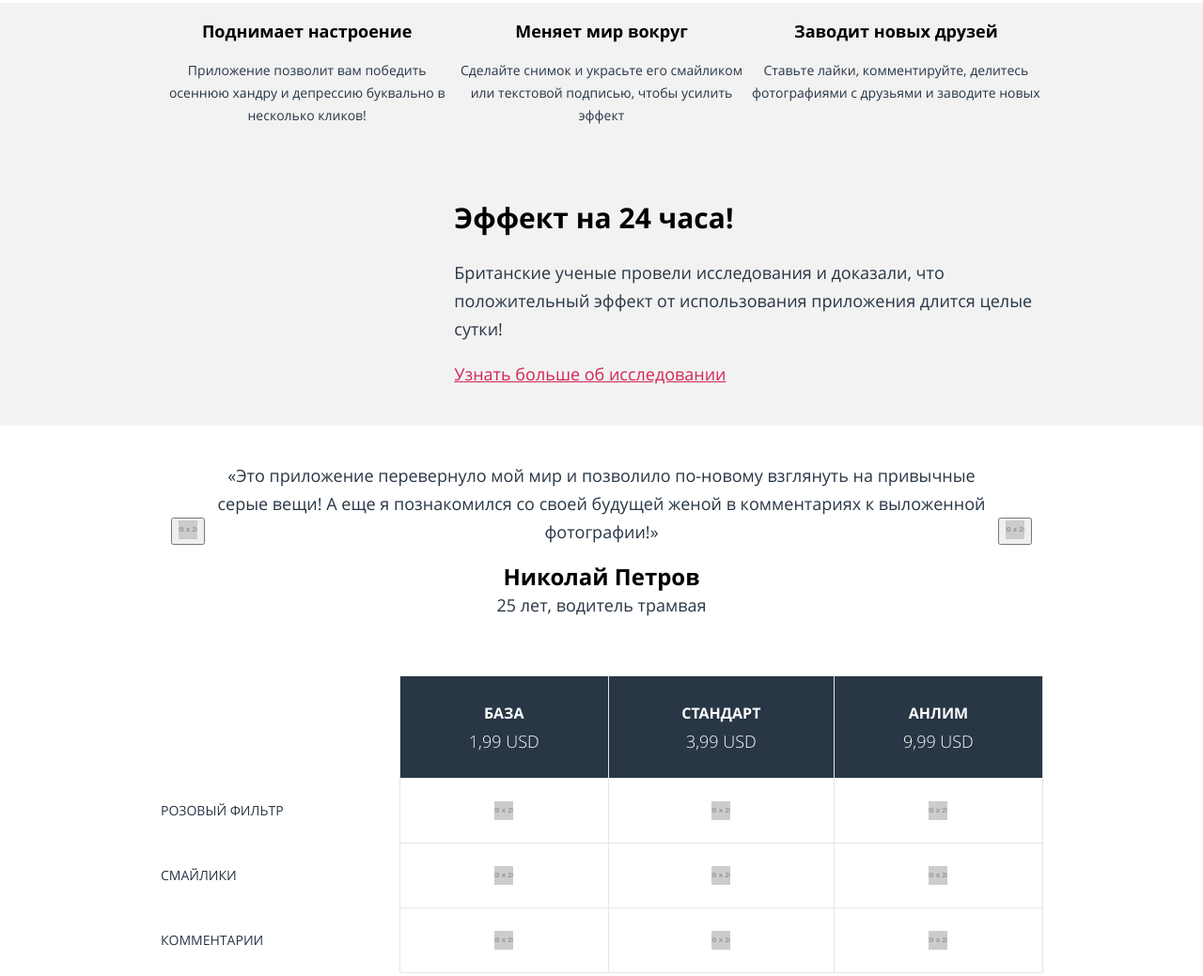
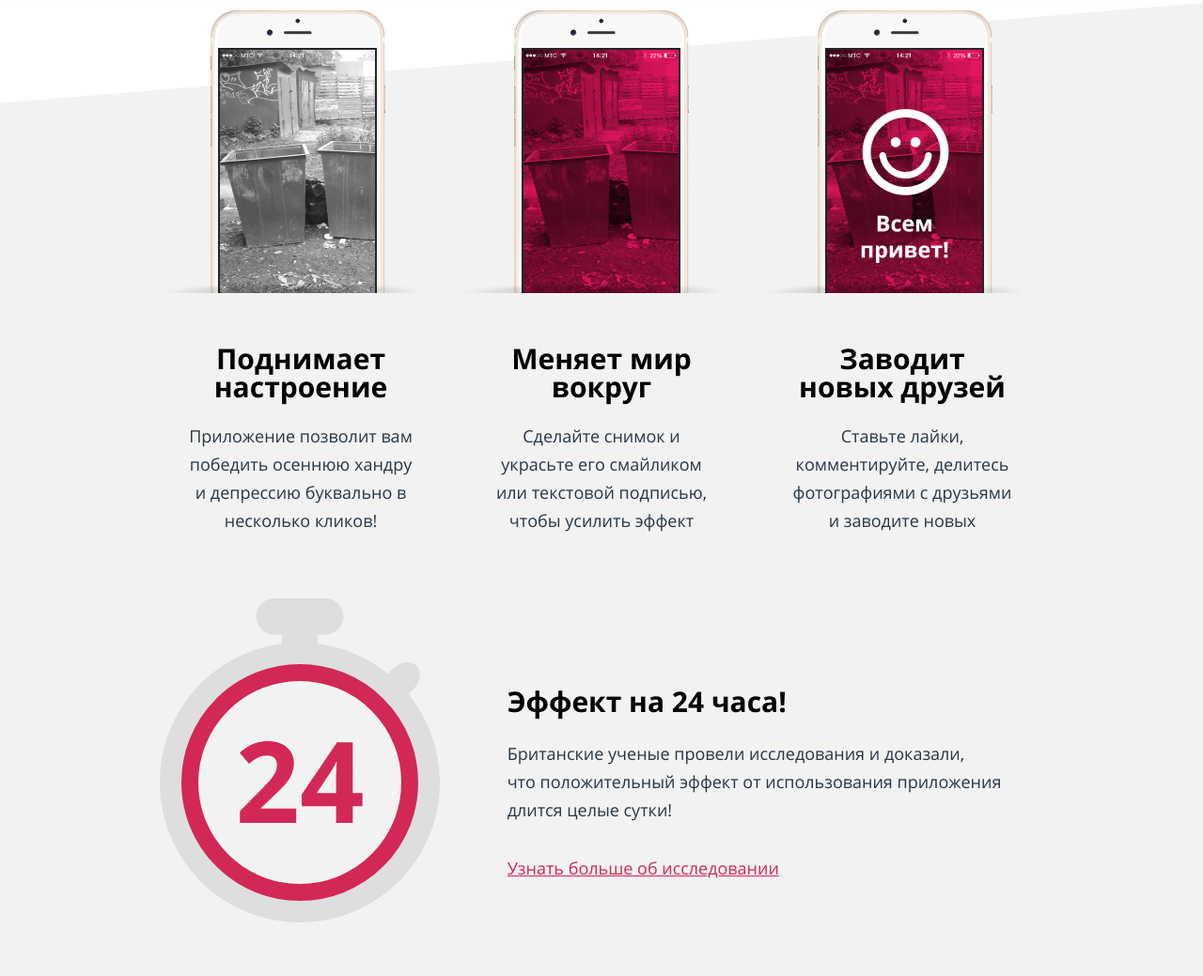
Before and after one commit to gsem73/315531-pink-21, a website: page source/index.html in a window 1280 px wide. Shown: the part 1166-2205 px from the top of the page at 94% size. Drawn offline with nearby package versions, Linux system fonts and the light colour scheme; files that its build step writes are made by us from their sources.

Commit message:
Сделана верстка блока Features

```diff
--- a/source/index.html
+++ b/source/index.html
@@ -115,18 +115,18 @@
         </div>
         <div class="offer__content">
           <div class="container">
-            <ul class="feature-list">
-              <li class="feature-list__item feature">
-                <h3 class="feature__title">Поднимает настроение</h3>
-                <p class="feature__description">Приложение позволит вам победить осеннюю хандру и депрессию буквально в несколько кликов!</p>
+            <ul class="features">
+              <li class="features__item features__item--mood">
+                <h3 class="features__title">Поднимает настроение</h3>
+                <p class="features__description">Приложение позволит вам победить осеннюю хандру и депрессию буквально в несколько кликов!</p>
               </li>
-              <li class="feature-list__item feature">
-                <h3 class="feature__title">Меняет мир вокруг</h3>
-                <p class="feature__description">Сделайте снимок и украсьте его смайликом или текстовой подписью, чтобы усилить эффект</p>
+              <li class="features__item features__item--world">
+                <h3 class="features__title">Меняет мир вокруг</h3>
+                <p class="features__description">Сделайте снимок и украсьте его смайликом или текстовой подписью, чтобы усилить&nbsp;эффект</p>
               </li>
-              <li class="feature-list__item feature">
-                <h3 class="feature__title">Заводит новых друзей</h3>
-                <p class="feature__description">Ставьте лайки, комментируйте, делитесь фотографиями с друзьями и заводите новых</p>
+              <li class="features__item features__item--friend">
+                <h3 class="features__title">Заводит новых&nbsp;друзей</h3>
+                <p class="features__description">Ставьте лайки, комментируйте, делитесь фотографиями с друзьями и заводите новых</p>
               </li>
             </ul>
           </div>
@@ -136,9 +136,11 @@
       <section class="effect">
         <div class="container">
           <div class="research">
-            <h2 class="research__caption">Эффект на 24 часа!</h2>
-            <p class="research__content">Британские ученые провели исследования и доказали, что положительный эффект от использования приложения длится целые сутки!</p>
-            <a class="research__link" href="#">Узнать больше об исследовании</a>
+            <div class="research__item">
+              <h2 class="research__caption">Эффект на&nbsp;24&nbsp;часа!</h2>
+              <p class="research__content">Британские ученые провели исследования и&nbsp;доказали, что&nbsp;положительный эффект от&nbsp;использования приложения длится целые сутки!</p>
+              <a class="research__link" href="#">Узнать больше об исследовании</a>
+            </div>
           </div>
         </div>
       </section>
--- a/source/sass/blocks/effect.scss
+++ b/source/sass/blocks/effect.scss
@@ -4,6 +4,7 @@
 
   @media (min-width: $tablet-size) {
     display: block;
+    padding: 20px 0;
   }
 
   @media (min-width: $desktop-size) {
--- a/source/sass/blocks/feature-list.scss
+++ /dev/null
@@ -1,27 +0,0 @@
-.feature-list {
-  list-style: none;
-  padding: 0;
-  margin: 0;
-  display: grid;
-  grid-template-columns: 1fr;
-
-  @media (min-width: $tablet-size) {
-    grid-template-columns: repeat(2, 1fr);
-  }
-
-  @media (min-width: $desktop-size) {
-    grid-template-columns: repeat(3, 1fr);
-  }
-}
-
-.feature-list__item {
-  grid-column-start: auto;
-
-  @media (min-width: $tablet-size) {
-    grid-column-start: 2;
-  }
-
-  @media (min-width: $desktop-size) {
-    grid-column-start: auto;
-  }
-}
--- a/source/sass/blocks/feature.scss
+++ /dev/null
@@ -1,19 +0,0 @@
-.feature__title {
-  font-family: "Open Sans", "Arial", sans-serif;
-  font-style: normal;
-  font-weight: bold;
-  font-size: 18px;
-  line-height: 24px;
-  text-align: center;
-  color: $base_black;
-}
-
-.feature__description {
-  font-family: "Open Sans", "Arial", sans-serif;
-  font-style: normal;
-  font-weight: normal;
-  font-size: 14px;
-  line-height: 24px;
-  text-align: center;
-  color: $base-dark;
-}
--- /dev/null
+++ b/source/sass/blocks/features.scss
@@ -0,0 +1,159 @@
+.features {
+  list-style: none;
+  padding: 0;
+  margin: 0;
+  padding-top: 69px;
+  display: grid;
+  grid-template-columns: 1fr;
+
+  @media (min-width: $tablet-size) {
+    padding-top: 57px;
+    grid-template-columns: repeat(2, 1fr);
+  }
+
+  @media (min-width: $desktop-size) {
+    padding-top: 8px;
+    grid-template-columns: repeat(3, 1fr);
+    gap: 20px;
+  }
+}
+
+.features__item {
+  position: relative;
+  grid-column-start: auto;
+  padding: 16px 0;
+
+  @media (min-width: $tablet-size) {
+    grid-column-start: 2;
+    padding: 18px 0;
+  }
+
+  @media (min-width: $desktop-size) {
+    padding: 356px 30px 0;
+    grid-column-start: auto;
+  }
+
+  &--mood::after {
+    @media (min-width: $desktop-size) {
+      content: "";
+      display: block;
+      height: 301px;
+      position: absolute;
+      top: 0;
+      left: 0;
+      width: 100%;
+      background-repeat: no-repeat;
+      background-position: 50% 0;
+      background-image: url("../img/phone-mood-desktop.png");
+    }
+  }
+
+  &--world::after {
+    @media (min-width: $desktop-size) {
+      content: "";
+      display: block;
+      height: 301px;
+      position: absolute;
+      top: 0;
+      left: 0;
+      width: 100%;
+      background-repeat: no-repeat;
+      background-position: 50% 0;
+      background-image: url("../img/phone-world-desktop.png");
+    }
+  }
+
+  &--friend {
+    padding-bottom: 318px;
+
+    @media (min-width: $tablet-size) {
+      padding-bottom: 41px;
+    }
+
+    @media (min-width: $desktop-size) {
+      padding-bottom: 0;
+    }
+
+
+    &::after {
+      content: "";
+      display: block;
+      height: 276px;
+      position: absolute;
+      left: 0;
+      right: 0;
+      bottom: 0;
+      background-repeat: no-repeat;
+      background-position: 50% 0;
+      background-image: url("../img/phone-friend-mobile.png");
+
+      @media (min-width: $tablet-size) {
+        height: 480px;
+        position: absolute;
+        left: -100%;
+        right: 100%;
+        bottom: 0;
+        background-repeat: no-repeat;
+        background-position: 0 0;
+        background-image: url("../img/phone-friend-tablet.png");
+      }
+
+      @media (min-width: $desktop-size) {
+        height: 301px;
+        position: absolute;
+        top: 0;
+        left: 0;
+        right: 0;
+        background-repeat: no-repeat;
+        background-position: 50% 0;
+        background-image: url("../img/phone-friend-desktop.png");
+      }
+    }
+  }
+}
+
+.features__title {
+  font-family: "Open Sans", "Arial", sans-serif;
+  font-style: normal;
+  font-weight: bold;
+  font-size: 18px;
+  line-height: 24px;
+  text-align: center;
+  color: $base_black;
+  padding: 0;
+  margin: 0;
+  margin-bottom: 11px;
+
+  @media (min-width: $tablet-size) {
+    text-align: left;
+  }
+
+  @media (min-width: $desktop-size) {
+    font-size: 30px;
+    line-height: 30px;
+    text-align: center;
+    margin-bottom: 22px;
+  }
+}
+
+.features__description {
+  font-family: "Open Sans", "Arial", sans-serif;
+  font-style: normal;
+  font-weight: normal;
+  font-size: 14px;
+  line-height: 24px;
+  text-align: center;
+  color: $base-dark;
+  padding: 0;
+  margin: 0;
+
+  @media (min-width: $tablet-size) {
+    text-align: left;
+  }
+
+  @media (min-width: $desktop-size) {
+    text-align: center;
+    font-size: 18px;
+    line-height: 30px;
+  }
+}
--- a/source/sass/blocks/offer.scss
+++ b/source/sass/blocks/offer.scss
@@ -14,5 +14,9 @@
 }
 
 .offer__content {
+  background-repeat: no-repeat;
+  background-position: 50% 0;
+  background-size: contain;
   background-color: $base-grey;
+  background-image: url("../img/polygon.svg");
 }
--- a/source/sass/blocks/research.scss
+++ b/source/sass/blocks/research.scss
@@ -1,13 +1,54 @@
 .research {
   padding-top: 40px;
   padding-bottom: 40px;
+  display: grid;
+  grid-template-columns: 1fr;
 
   @media (min-width: $tablet-size) {
-    padding-left: 50%;
+    grid-template-columns: 1fr 1fr;
   }
 
   @media (min-width: $desktop-size) {
-    padding-left: calc(100% / 3);
+    gap: 20px;
+    grid-template-columns: 1fr 2fr;
+  }
+
+  &::after {
+    @media (min-width: $tablet-size) {
+      content: "";
+      display: block;
+      width: 238px;
+      height: 268px;
+      background-image: url("../img/timer.svg");
+      background-position: center;
+      background-size: 100% 100%;
+      grid-column: 1 / 2;
+      grid-row: 1 / 2;
+      align-self: center;
+    }
+
+    @media (min-width: $desktop-size) {
+      content: "";
+      display: block;
+      width: 298px;
+      height: 345px;
+      background-position: center;
+      background-size: 100% 100%;
+      background-image: url("../img/timer.svg");
+      grid-column: 1 / 2;
+      grid-row: 1 / 2;
+      align-self: center;
+    }
+  }
+}
+
+
+.research__item {
+  grid-column: 2 / 3;
+
+  @media (min-width: $desktop-size) {
+    padding-left: 43px;
+    min-height: 361px;
   }
 }
 
@@ -18,23 +59,46 @@
   font-size: 30px;
   line-height: 36px;
   color: $base_black;
+  max-width: 80%;
+  margin-top: 36px;
+  margin-bottom: 10px;
+
+  @media (min-width: $desktop-size) {
+    max-width: none;
+    margin-top: 100px;
+    margin-bottom: 22px;
+  }
 }
 
 .research__content {
+  display: block;
   font-family: "Open Sans", "Arial", sans-serif;
   font-style: normal;
   font-weight: normal;
-  font-size: 18px;
-  line-height: 30px;
+  font-size: 14px;
+  line-height: 24px;
   color: $base-dark;
+  margin-top: 10px;
+  margin-bottom: 10px;
+
+  @media (min-width: $desktop-size) {
+    font-size: 18px;
+    line-height: 30px;
+    margin-bottom: 32px;
+  }
 }
 
 .research__link {
   font-family: "Open Sans", "Arial", sans-serif;
   font-style: normal;
   font-weight: normal;
-  font-size: 18px;
-  line-height: 30px;
+  font-size: 14px;
+  line-height: 24px;
   text-decoration: underline;
   color: $base-red;
+
+  @media (min-width: $desktop-size) {
+    font-size: 18px;
+    line-height: 30px;
+  }
 }
--- a/source/sass/style.scss
+++ b/source/sass/style.scss
@@ -27,8 +27,6 @@
 @import "blocks/map-widget.scss";
 @import "blocks/social.scss";
 @import "blocks/page-footer.scss";
-@import "blocks/feature.scss";
-@import "blocks/feature-list.scss";
 @import "blocks/base-caption.scss";
 @import "blocks/offer.scss";
 @import "blocks/effect.scss";
@@ -43,3 +41,4 @@
 @import "blocks/pink-logo.scss";
 @import "blocks/welcome-text.scss";
 @import "blocks/attract-attention.scss";
+@import "blocks/features.scss";
```
Also changed, not shown: source/img/phone-friend-desktop.png (added), source/img/phone-friend-mobile.png (added), source/img/phone-friend-tablet.png (added), source/img/phone-mood-desktop.png (added), source/img/phone-world-desktop.png (added), source/img/polygon.svg (added), source/img/timer.svg (added).
